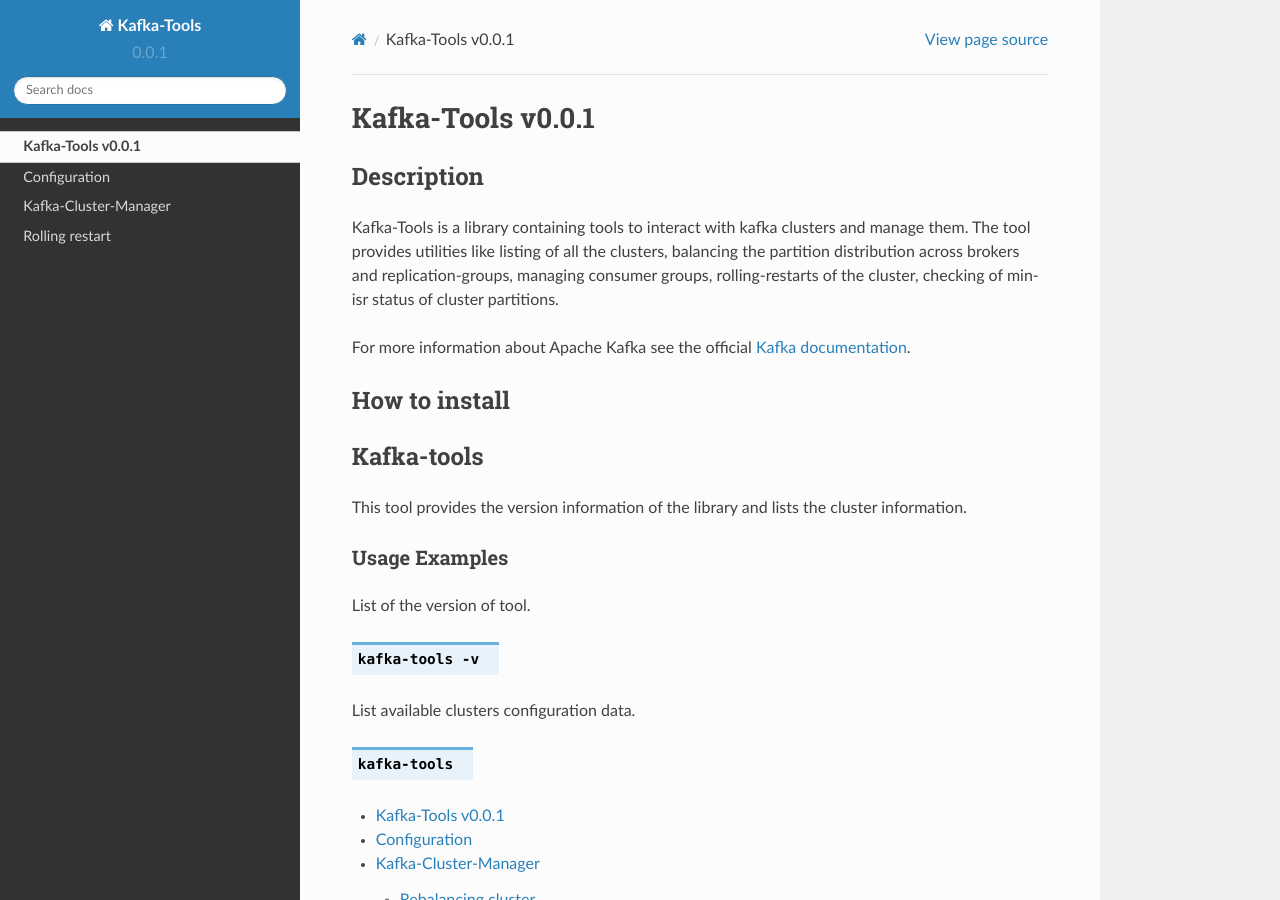
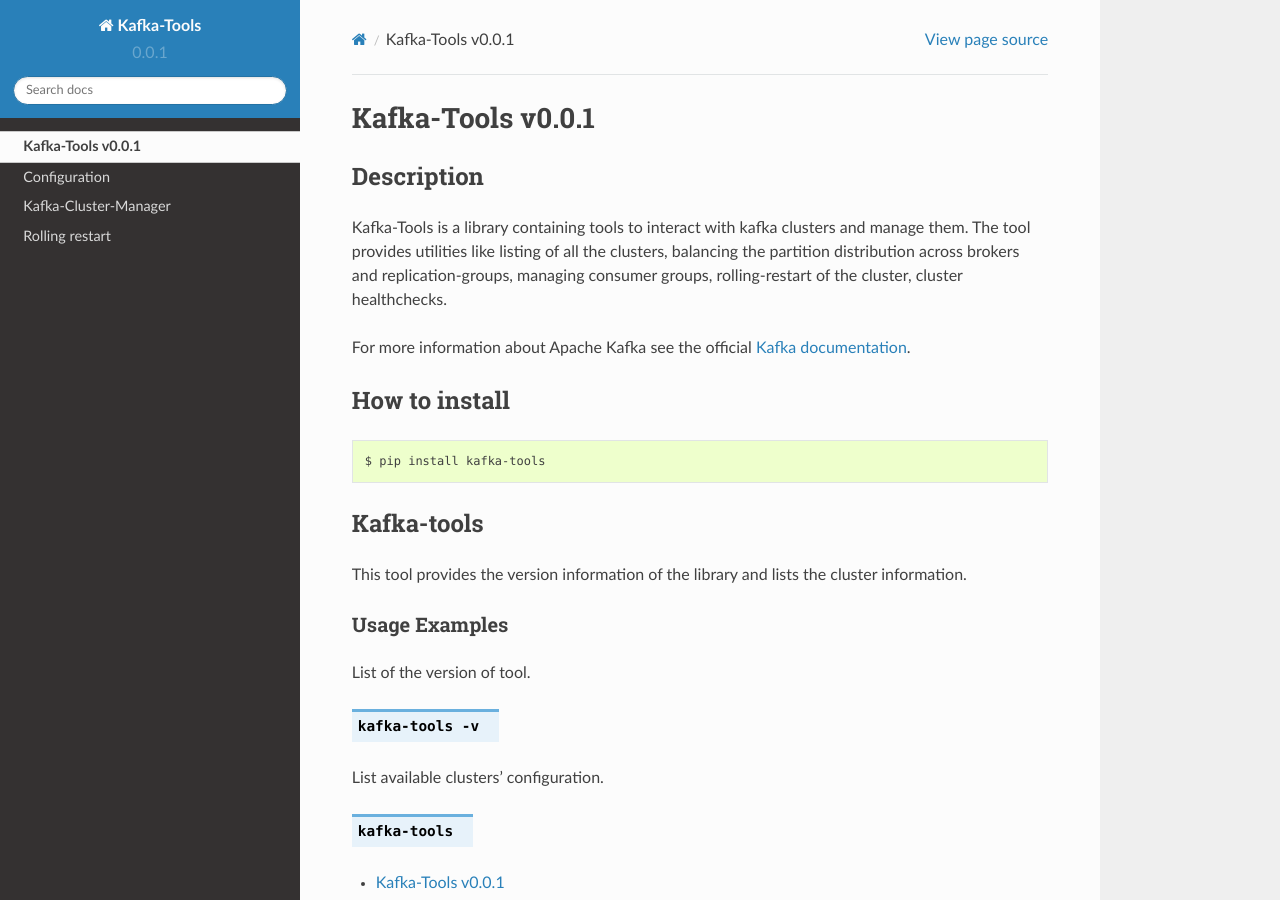
Before and after one commit to Yelp/kafka-utils, a Sphinx documentation site: the page built from docs/source/index.rst, in a window 1280 px wide and 900 px high. Built offline with Sphinx 7.4.7 and the Read the Docs theme 2.0.0, drawn with Linux system fonts in a browser that asks for light colours.

Commit message:
Doc improvement

```diff
--- a/docs/source/config.rst
+++ b/docs/source/config.rst
@@ -12,11 +12,11 @@
       clusters:
         cluster-1:
           broker_list:
-            - "broker_list-1:9092"
+            - "cluster-elb-1:9092"
           zookeeper: "11.11.11.111:2181,11.11.11.112:2181,11.11.11.113:2181/kafka-1"
         cluster-2:
           broker_list:
-            - "broker_list-2:9092"
+            - "cluster-elb-2:9092"
           zookeeper: "11.11.11.211:2181,11.11.11.212:2181,11.11.11.213:2181/kafka-2"
       local_config:
         cluster: cluster-1
--- a/docs/source/index.rst
+++ b/docs/source/index.rst
@@ -5,12 +5,15 @@
 ***********
 Kafka-Tools is a library containing tools to interact with kafka clusters and manage them. The tool provides utilities
 like listing of all the clusters, balancing the partition distribution across brokers and replication-groups, managing
-consumer groups, rolling-restarts of the cluster, checking of min-isr status of cluster partitions.
+consumer groups, rolling-restart of the cluster, cluster healthchecks.
 
 For more information about Apache Kafka see the official `Kafka documentation`_.
 
 How to install
 **************
+.. code-block:: bash
+
+    $ pip install kafka-tools
 
 Kafka-tools
 ***********
@@ -24,7 +27,7 @@
 .. option::
     kafka-tools -v
 
-List available clusters configuration data.
+List available clusters' configuration.
 
 .. option::
     kafka-tools
```
Also changed, not shown: docs/source/kafka_cluster_manager.rst (+30 -14 lines).
